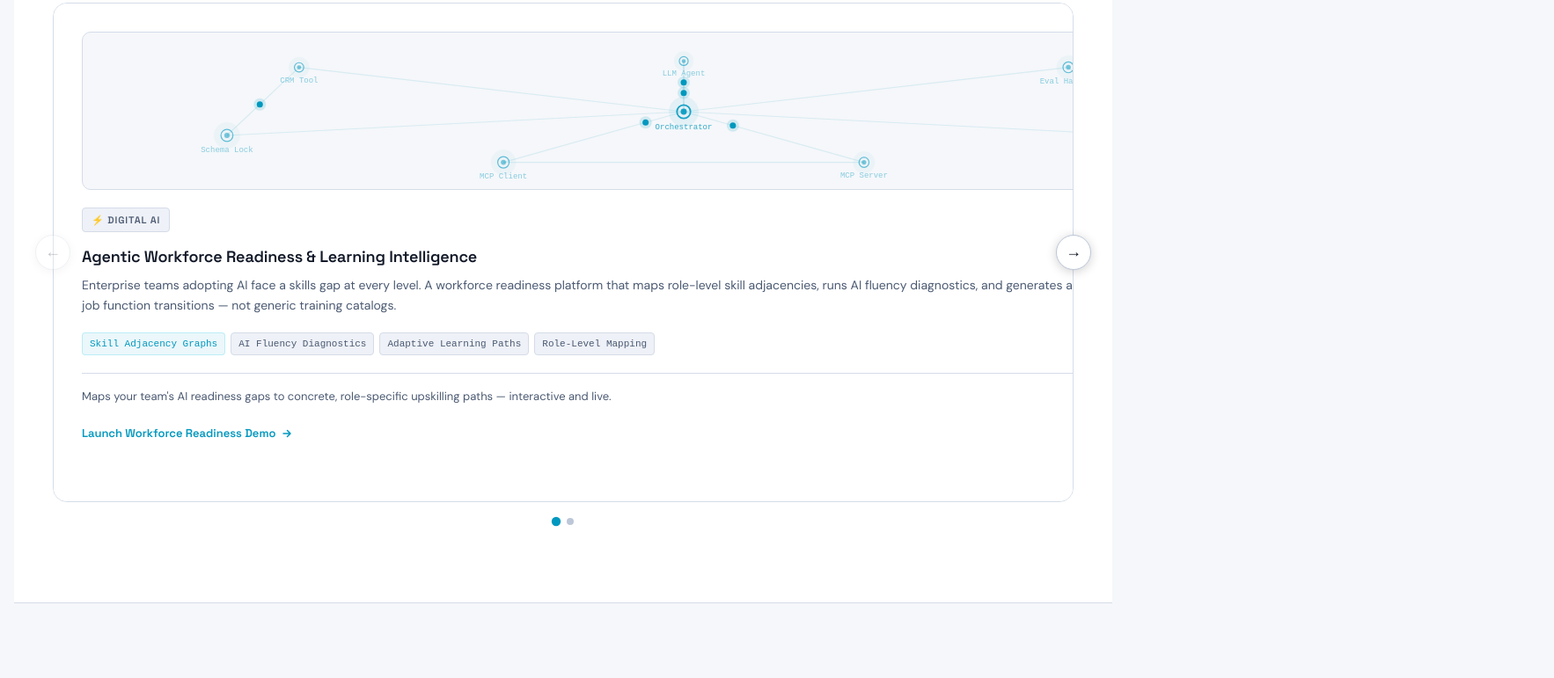
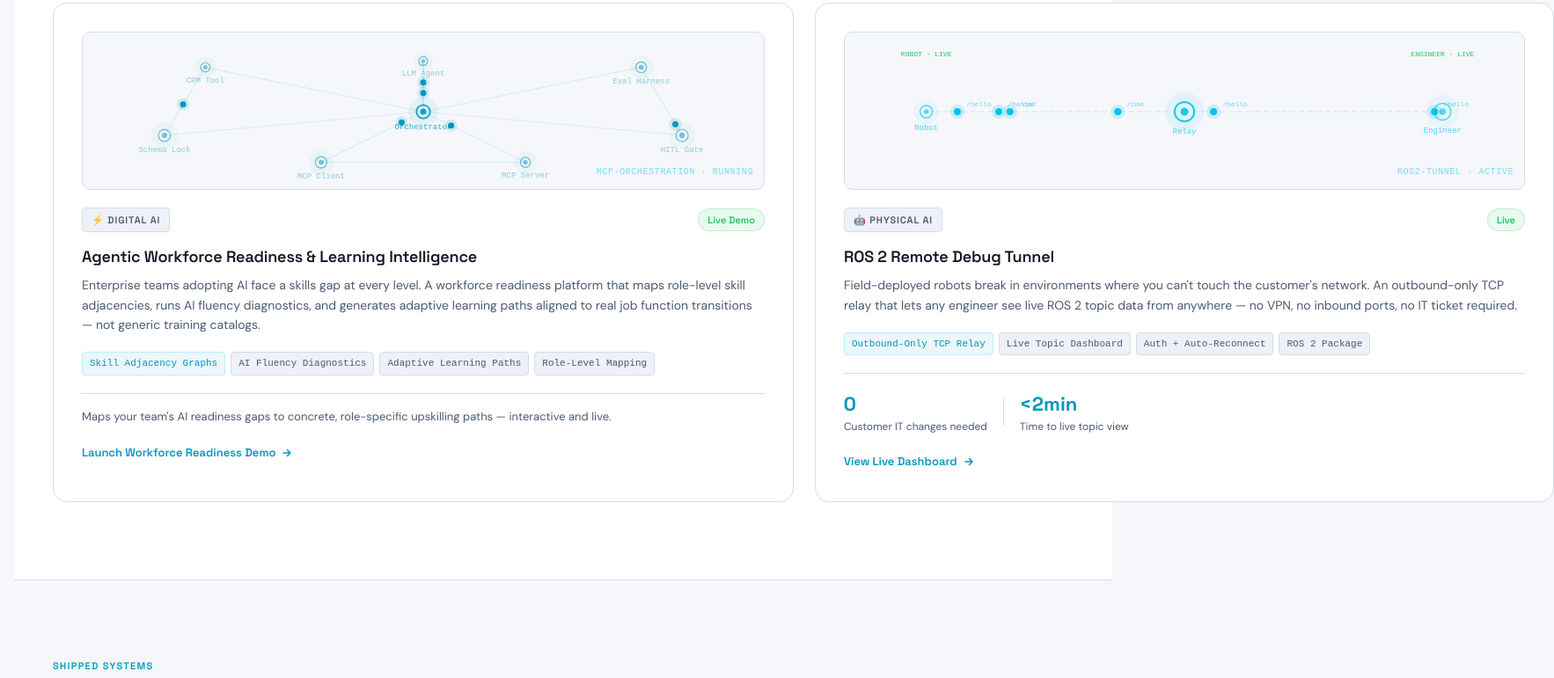
Before and after one commit to prajremulkar/prajremulkar.github.io, a plain HTML site: page index.html in a window 1280 px wide. Shown: the part 792-1563 px from the top of the page at 88% size, 1766 px wide, since content can reach past the window. Drawn offline with Linux system fonts and the light colour scheme; animation ran at ten frames a second.

Commit message:
Update index.html

```diff
--- a/index.html
+++ b/index.html
@@ -272,46 +272,15 @@ section{padding-block:88px}
 
 /* ─── SCENARIOS ─── */
 .scenarios{background:var(--bg-s);border-top:1px solid var(--border);border-bottom:1px solid var(--border)}
-.scenarios-carousel-wrap{position:relative}
 .scenarios-grid{
-  display:flex;
-  border:1px solid var(--border);
-  border-radius:var(--r-lg);overflow:hidden;
-  transition:none
+  display:grid;grid-template-columns:repeat(2,1fr);gap:24px;
 }
 .scenario-card{
   background:var(--bg-s);padding:32px;
-  flex:0 0 100%;
-  transition:background var(--transition)
+  border:1px solid var(--border);border-radius:var(--r-lg);
+  transition:background var(--transition),border-color var(--transition)
 }
 .scenario-card:hover{background:var(--bg-hover)}
-/* carousel controls */
-.carousel-btn{
-  position:absolute;top:50%;transform:translateY(-50%);
-  width:40px;height:40px;border-radius:50%;
-  background:var(--bg-s);border:1px solid var(--border-mid);
-  color:var(--fg);font-size:18px;cursor:pointer;
-  display:grid;place-items:center;z-index:10;
-  transition:border-color var(--transition),background var(--transition),opacity var(--transition);
-  box-shadow:0 2px 12px rgba(0,0,0,.18)
-}
-.carousel-btn:hover{border-color:var(--accent);background:var(--accent-dim);color:var(--accent)}
-.carousel-btn:disabled{opacity:.25;cursor:default;pointer-events:none}
-.carousel-btn-prev{left:-20px}
-.carousel-btn-next{right:-20px}
-.carousel-dots{
-  display:flex;justify-content:center;gap:8px;margin-top:18px
-}
-.carousel-dot{
-  width:8px;height:8px;border-radius:50%;
-  background:var(--border-mid);border:none;cursor:pointer;padding:0;
-  transition:background var(--transition),transform var(--transition)
-}
-.carousel-dot.active{background:var(--accent);transform:scale(1.3)}
-.carousel-track{
-  display:flex;width:100%;
-  transition:transform .38s cubic-bezier(0.4,0,0.2,1)
-}
 .scenario-tag{
   display:inline-flex;align-items:center;gap:6px;
   background:var(--bg-e);border:1px solid var(--border);
@@ -613,6 +582,7 @@ footer{
 @media(max-width:900px){
   .hero-grid{flex-direction:column}
   .hero-visual{display:none}
+  .scenarios-grid{grid-template-columns:1fr}
   .demo-body{grid-template-columns:1fr}
   .posts-grid{grid-template-columns:1fr}
   .playbook-grid{grid-template-columns:1fr}
@@ -753,10 +723,7 @@ footer{
     <div class="section-label">Customer Scenarios · Live Demos</div>
     <h2 class="section-title">AI That Works in the Real World</h2>
     <p class="section-sub">Demos in Digital and Physical AI</p>
-    <div class="scenarios-carousel-wrap fade-in">
-      <button class="carousel-btn carousel-btn-prev" id="scenPrev" aria-label="Previous">&#8592;</button>
-      <div class="scenarios-grid" id="scenGrid">
-        <div class="carousel-track" id="scenTrack">
+    <div class="scenarios-grid fade-in">
 
       <div class="scenario-card">
         <div class="scenario-visual">
@@ -819,11 +786,7 @@ footer{
         </a>
       </div>
 
-        </div><!-- /carousel-track -->
-      </div><!-- /scenarios-grid -->
-      <button class="carousel-btn carousel-btn-next" id="scenNext" aria-label="Next">&#8594;</button>
-    </div><!-- /scenarios-carousel-wrap -->
-    <div class="carousel-dots" id="scenDots"></div>
+    </div><!-- /scenarios-grid -->
   </div>
 </section>
 
@@ -1573,50 +1536,6 @@ function hex2rgba(hex, a) {
 })();
 
 
-// ─── SCENARIO CAROUSEL ───
-(function() {
-  const track = document.getElementById('scenTrack');
-  const prevBtn = document.getElementById('scenPrev');
-  const nextBtn = document.getElementById('scenNext');
-  const dotsWrap = document.getElementById('scenDots');
-  if (!track) return;
-
-  const cards = Array.from(track.querySelectorAll('.scenario-card'));
-  const total = cards.length;
-  let current = 0;
-
-  // Build dots
-  cards.forEach((_, i) => {
-    const dot = document.createElement('button');
-    dot.className = 'carousel-dot' + (i === 0 ? ' active' : '');
-    dot.setAttribute('aria-label', `Slide ${i + 1}`);
-    dot.addEventListener('click', () => goTo(i));
-    dotsWrap.appendChild(dot);
-  });
-
-  function goTo(idx) {
-    current = idx;
-    track.style.transform = `translateX(-${current * 100}%)`;
-    dotsWrap.querySelectorAll('.carousel-dot').forEach((d, i) => d.classList.toggle('active', i === current));
-    prevBtn.disabled = current === 0;
-    nextBtn.disabled = current === total - 1;
-  }
-
-  prevBtn.addEventListener('click', () => { if (current > 0) goTo(current - 1); });
-  nextBtn.addEventListener('click', () => { if (current < total - 1) goTo(current + 1); });
-
-  // Touch/swipe support
-  let startX = 0;
-  track.addEventListener('touchstart', e => { startX = e.touches[0].clientX; }, { passive: true });
-  track.addEventListener('touchend', e => {
-    const dx = e.changedTouches[0].clientX - startX;
-    if (dx < -40 && current < total - 1) goTo(current + 1);
-    if (dx > 40 && current > 0) goTo(current - 1);
-  }, { passive: true });
-
-  goTo(0);
-})();
-
 // ─── THEME TOGGLE ───
 const root = document.documentElement;
 const btn = document.getElementById('themeBtn');
```
